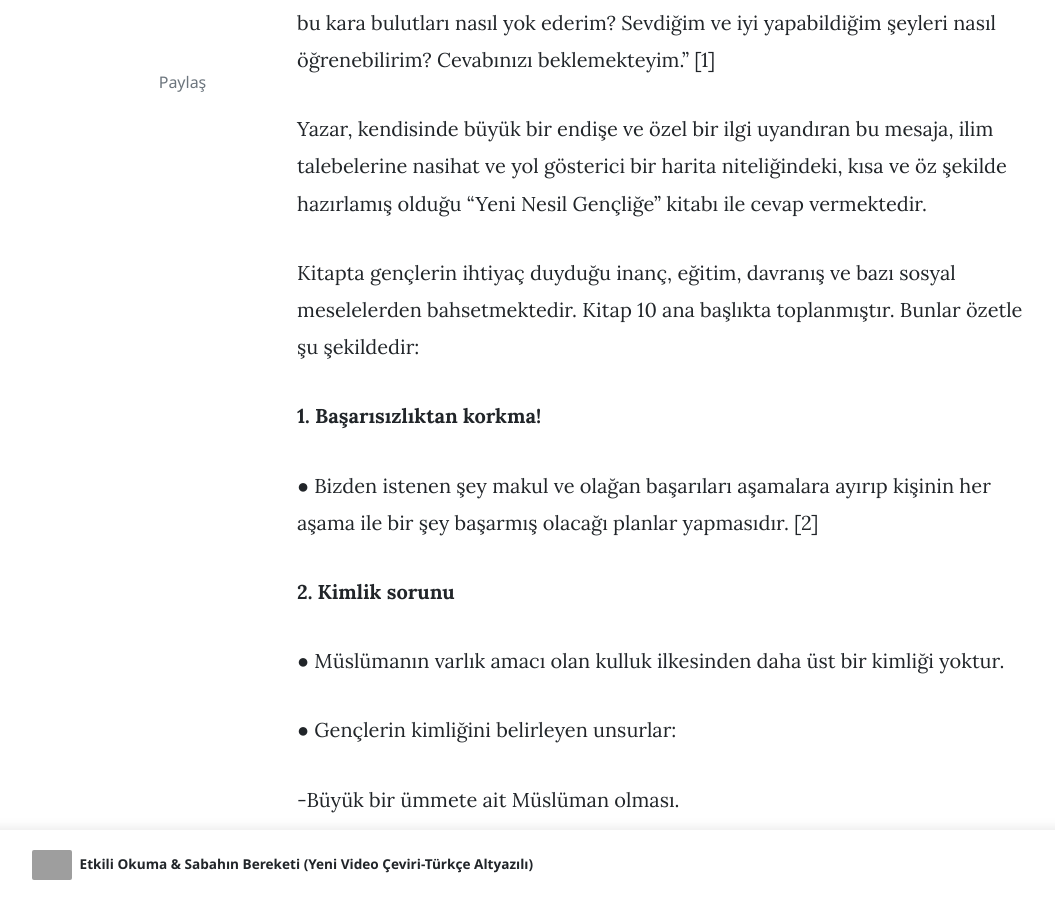
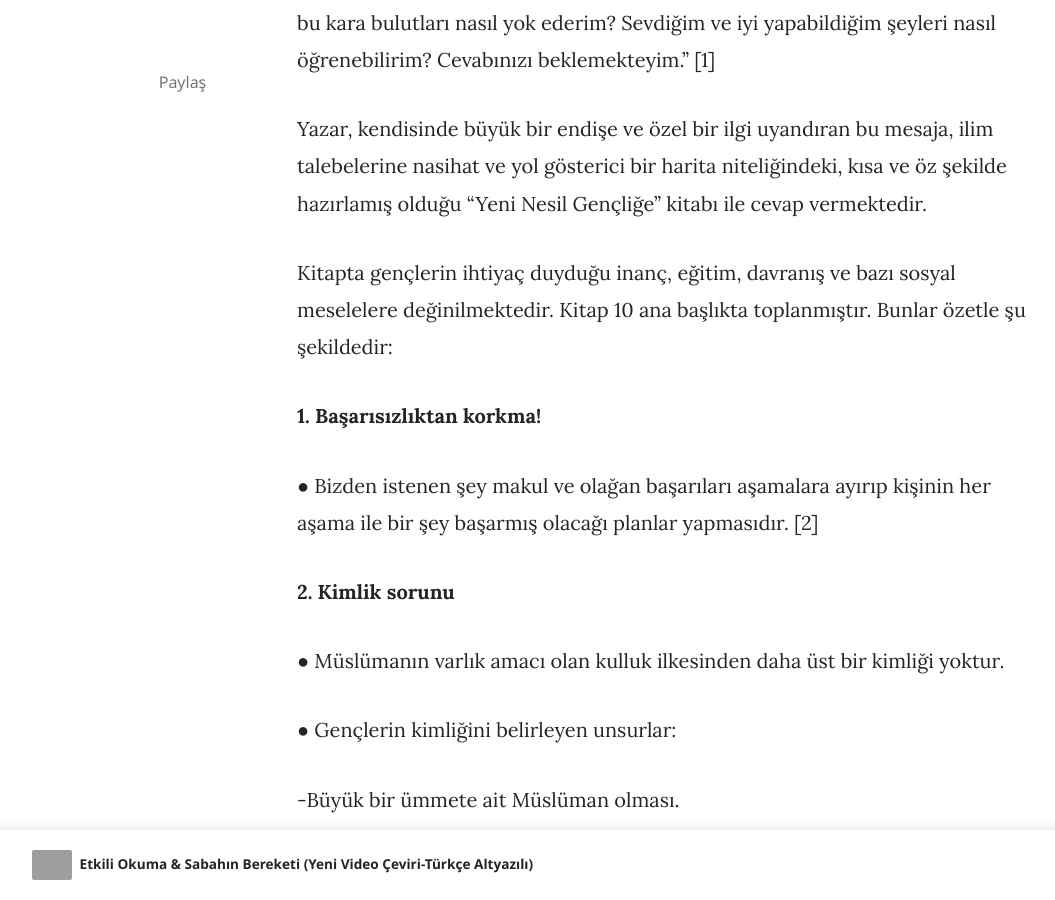
Before and after one commit to kulliyetuneva/website, a Jekyll site: the page built from _posts/2022-07-20-yeni-nesil-genclige-ahmed-es-seyyid.md, in a window 1280 px wide and 900 px high, scrolled down 1803 px. Shown: the whole window, without its empty margins (73-1128 px from the left). Built offline with Jekyll 4.4.1, drawn with Linux system fonts in a browser that asks for light colours; nearby versions of some CDN libraries; comment, search, counter and statistics services are not loaded; grey boxes are pictures that could not be loaded.

Commit message:
Update Yazı “2022-07-20-yeni-nesil-genclige-ahmed-es-seyyid”

```diff
--- a/_posts/2022-07-20-yeni-nesil-genclige-ahmed-es-seyyid.md
+++ b/_posts/2022-07-20-yeni-nesil-genclige-ahmed-es-seyyid.md
@@ -38,7 +38,7 @@ Bir dönem geçiriyorum. Birisi bana bu dönemi bir kelimeyle anlat dese kaybolu
 
 Yazar, kendisinde büyük bir endişe ve özel bir ilgi uyandıran bu mesaja, ilim talebelerine nasihat ve yol gösterici bir harita niteliğindeki, kısa ve öz şekilde hazırlamış olduğu "Yeni Nesil Gençliğe" kitabı ile cevap vermektedir.
 
-Kitapta gençlerin ihtiyaç duyduğu inanç, eğitim, davranış ve bazı sosyal meselelerden bahsetmektedir. Kitap 10 ana başlıkta toplanmıştır. Bunlar özetle şu şekildedir:
+Kitapta gençlerin ihtiyaç duyduğu inanç, eğitim, davranış ve bazı sosyal meselelere değinilmektedir. Kitap 10 ana başlıkta toplanmıştır. Bunlar özetle şu şekildedir:
 
 **1. Başarısızlıktan korkma!**
 
```
